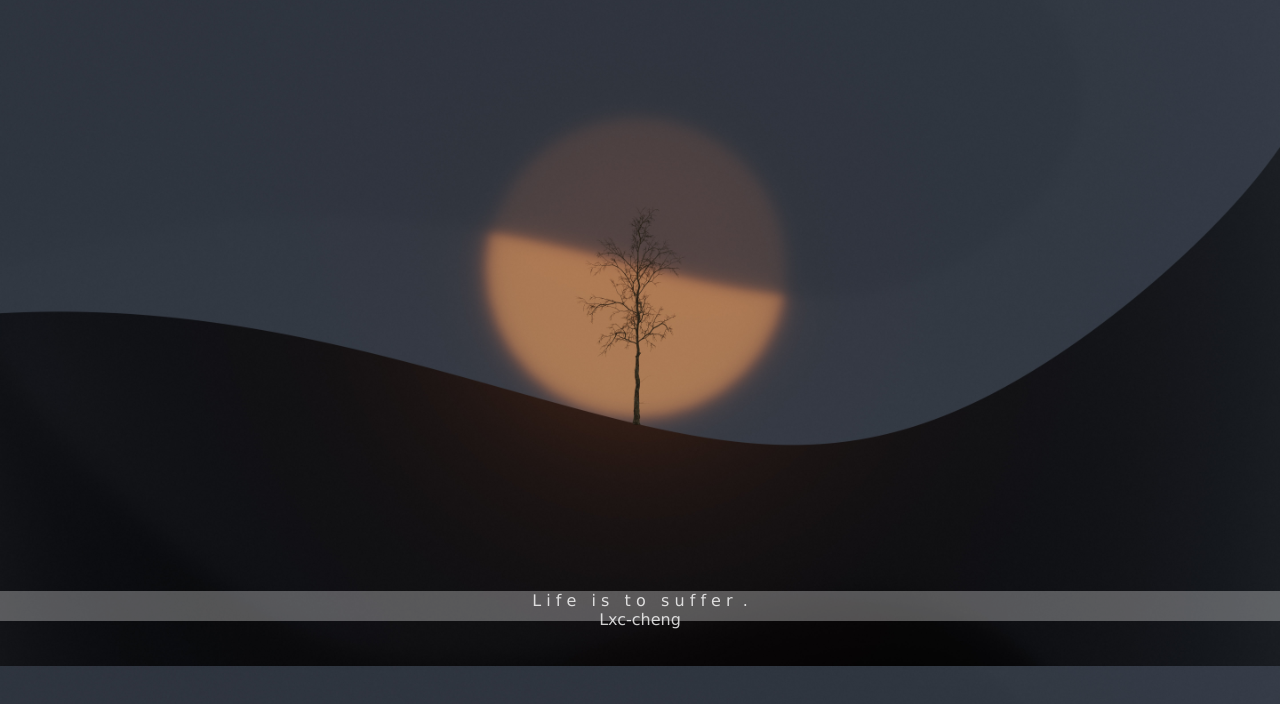
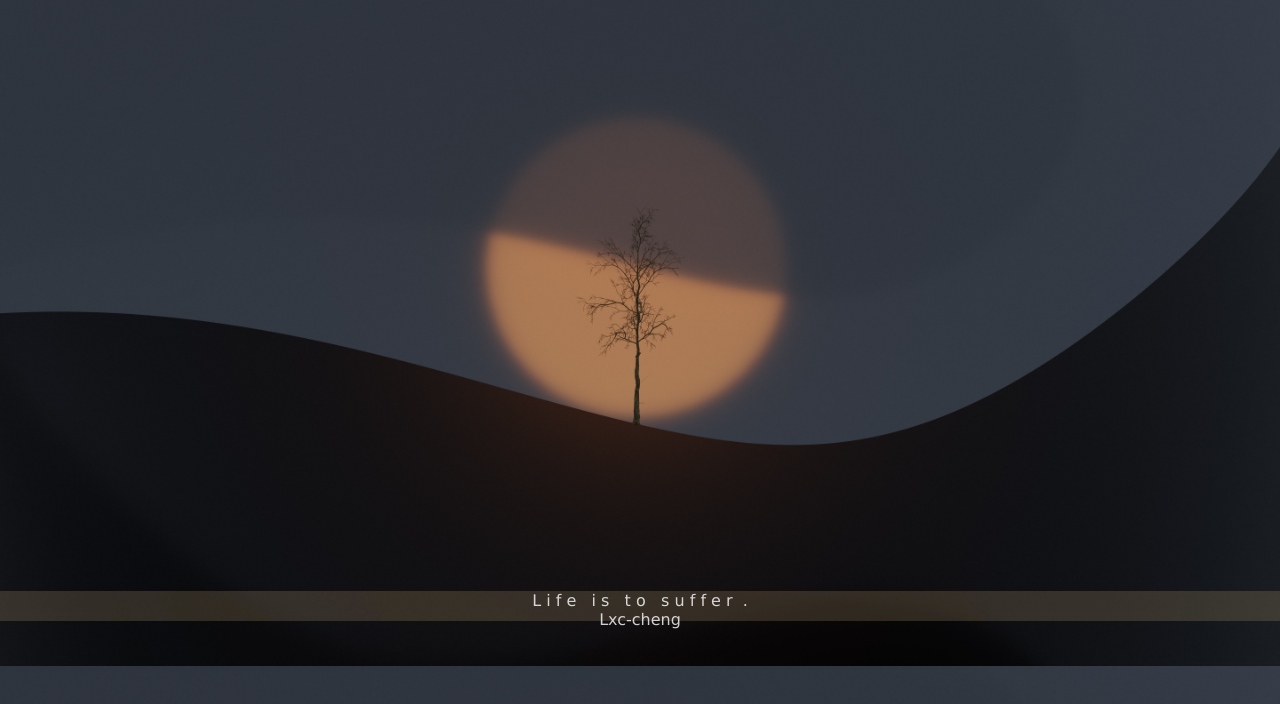
Before and after one commit to Lxc-Cheng/Hesse, a plain HTML site: page index.html in a window 1280 px wide. Shown: the part 54-758 px from the top of the page. Drawn offline with Linux system fonts and the light colour scheme.

Commit message:
Update index.html

```diff
--- a/index.html
+++ b/index.html
@@ -4,7 +4,7 @@
     <meta charset="UTF-8">
     <meta http-equiv="X-UA-Compatible" content="IE=edge">
     <meta name="viewport" content="width=device-width, initial-scale=1.0">
-    <title>Document</title>
+    <title>> 夜 间 独 白</title>
 </head>
 <style>
     body{
@@ -32,7 +32,7 @@
     </div>
     <br><br><br><br><br><br><br><br><br><br><br><br><br><br><br><br><br>
     <br><br><br><br><br><br><br><br><br><br><br><br><br><br><br><br><br>
-    <div style="background-color:rgba(255, 255, 255, 0.3); text-align: center; height: 30px;
+    <div style="background-color:rgba(203, 174, 125, 0.2); text-align: center; height: 30px;
     font-family:'Lucida Sans', 'Lucida Sans Regular', 'Lucida Grande', 'Lucida Sans Unicode', Geneva, Verdana, sans-serif; color: rgb(255, 255, 255, 0.8);">
     L i f e&nbsp;&nbsp;   i s&nbsp;&nbsp;   t o&nbsp;&nbsp;   s u f f e r &nbsp;.
     <br>
```
